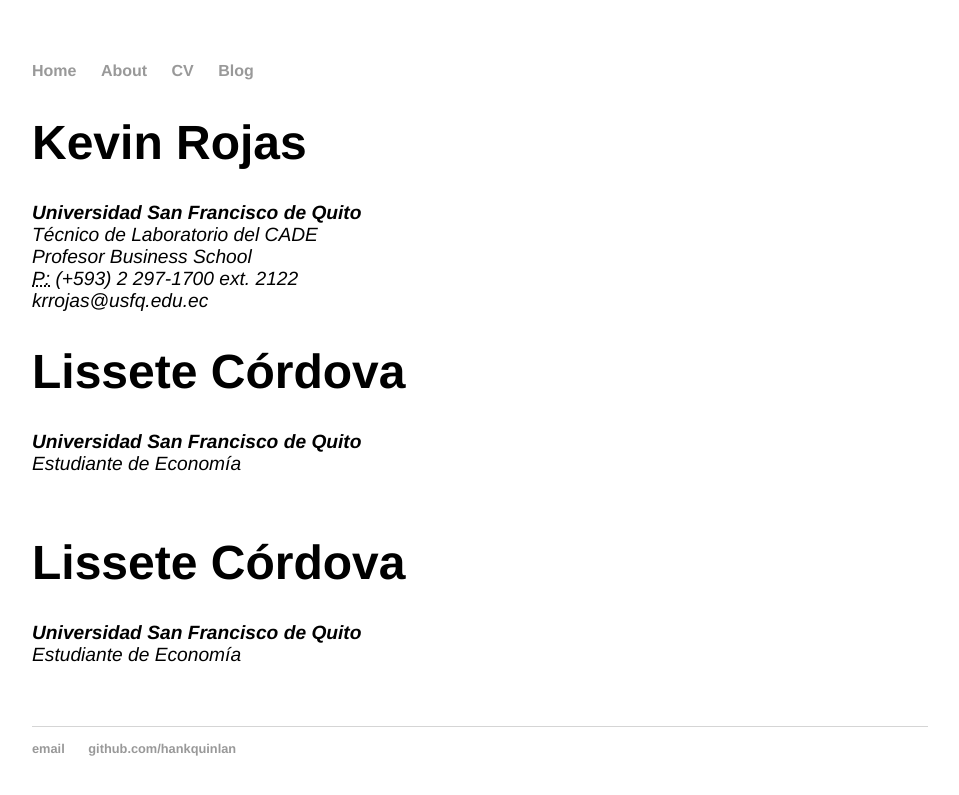
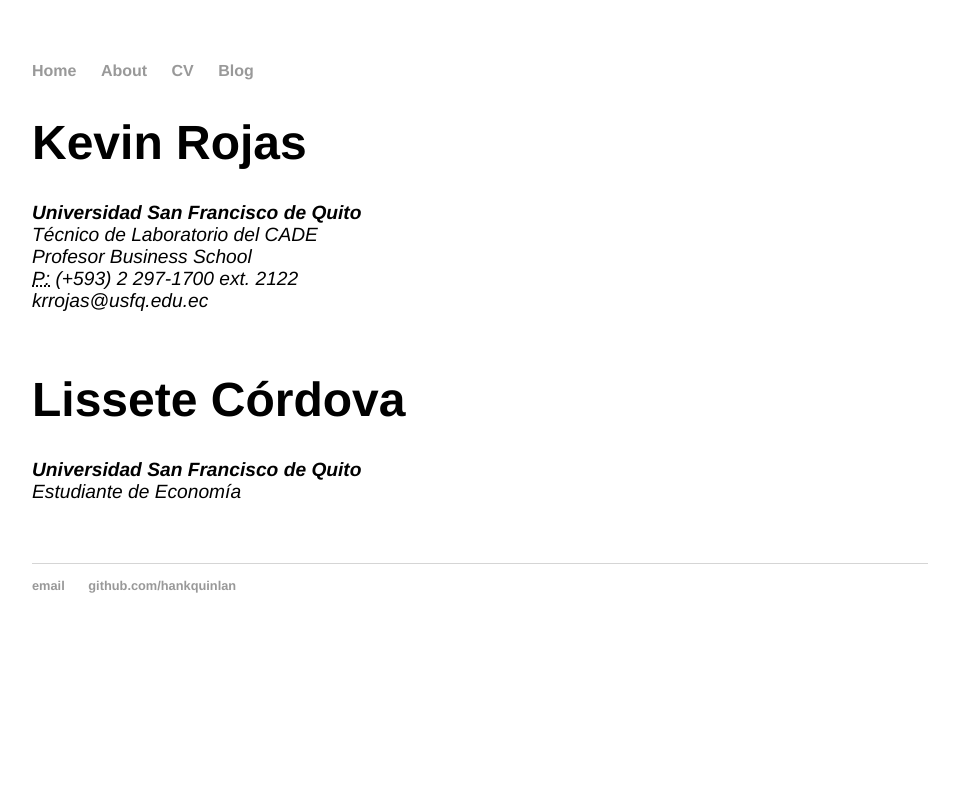
Before and after one commit to Crillboy314/Crillboy314.github.io, a Jekyll site: the page built from cv/index.html, in a window 1280 px wide. Shown: the top 795 px of the page, without its empty margins (160-1119 px from the left). Built offline with Jekyll 4.4.1, drawn with Linux system fonts in a browser that asks for light colours.

Commit message:
funciona?

```diff
--- a/cv/index.html
+++ b/cv/index.html
@@ -12,12 +12,6 @@
 		<abbr title="phone">P:</abbr>  (+593) 2 297-1700 ext. 2122<br>
 		<span class="obfuscate">krrojas@usfq.edu.ec</span>
 		</address>
-
-		<h1>Lissete Córdova</h1>
-		<address>
-		<strong>Universidad San Francisco de Quito</strong><br>
-		Estudiante de Economía<br>
-		</address>
 	</div>
 
 	<div class="cv">
```
